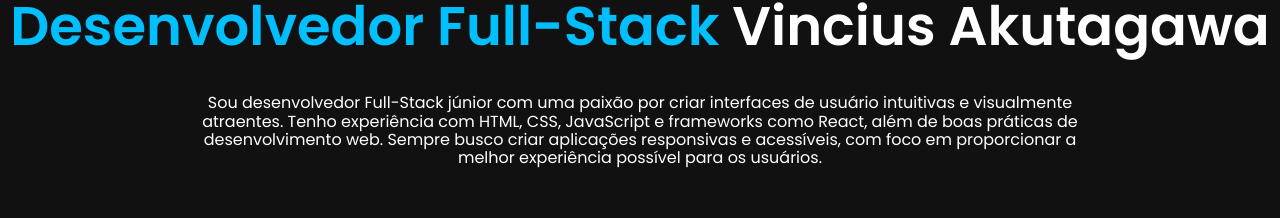
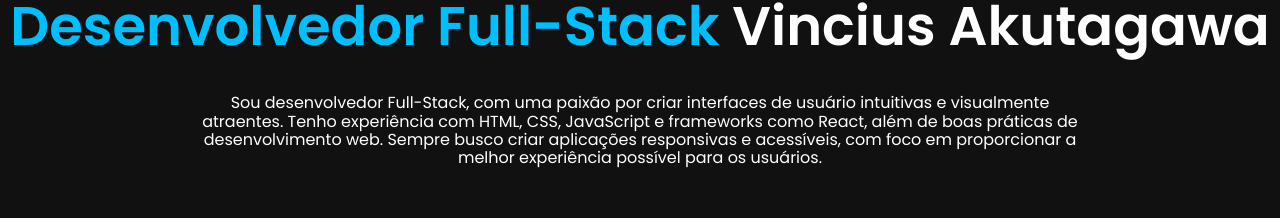
Before and after one commit to ViniciusShinokawa/Vinicius-Front-End, a plain HTML site: page index.html in a window 1280 px wide. Shown: the part 489-707 px from the top of the page. Drawn offline with nearby package versions, Linux system fonts and the light colour scheme.

Commit message:
Update index.html

```diff
--- a/index.html
+++ b/index.html
@@ -32,7 +32,7 @@
                 <img src="./img/9f73ac7b-6883-4844-9227-add950c212e6.jpg" class="photo" alt="">
                 <h1><span>Desenvolvedor Full-Stack</span> Vincius Akutagawa</h1>
                 <div class="main-text">
-                <p>Sou desenvolvedor Full-Stack júnior com uma paixão por criar interfaces de usuário intuitivas e
+                <p>Sou desenvolvedor Full-Stack, com uma paixão por criar interfaces de usuário intuitivas e
                     visualmente atraentes. Tenho experiência com HTML, CSS, JavaScript e frameworks como React, além de
                     boas práticas de desenvolvimento web. Sempre busco criar aplicações responsivas e acessíveis, com
                     foco em proporcionar a melhor experiência possível para os usuários.</p>
```
